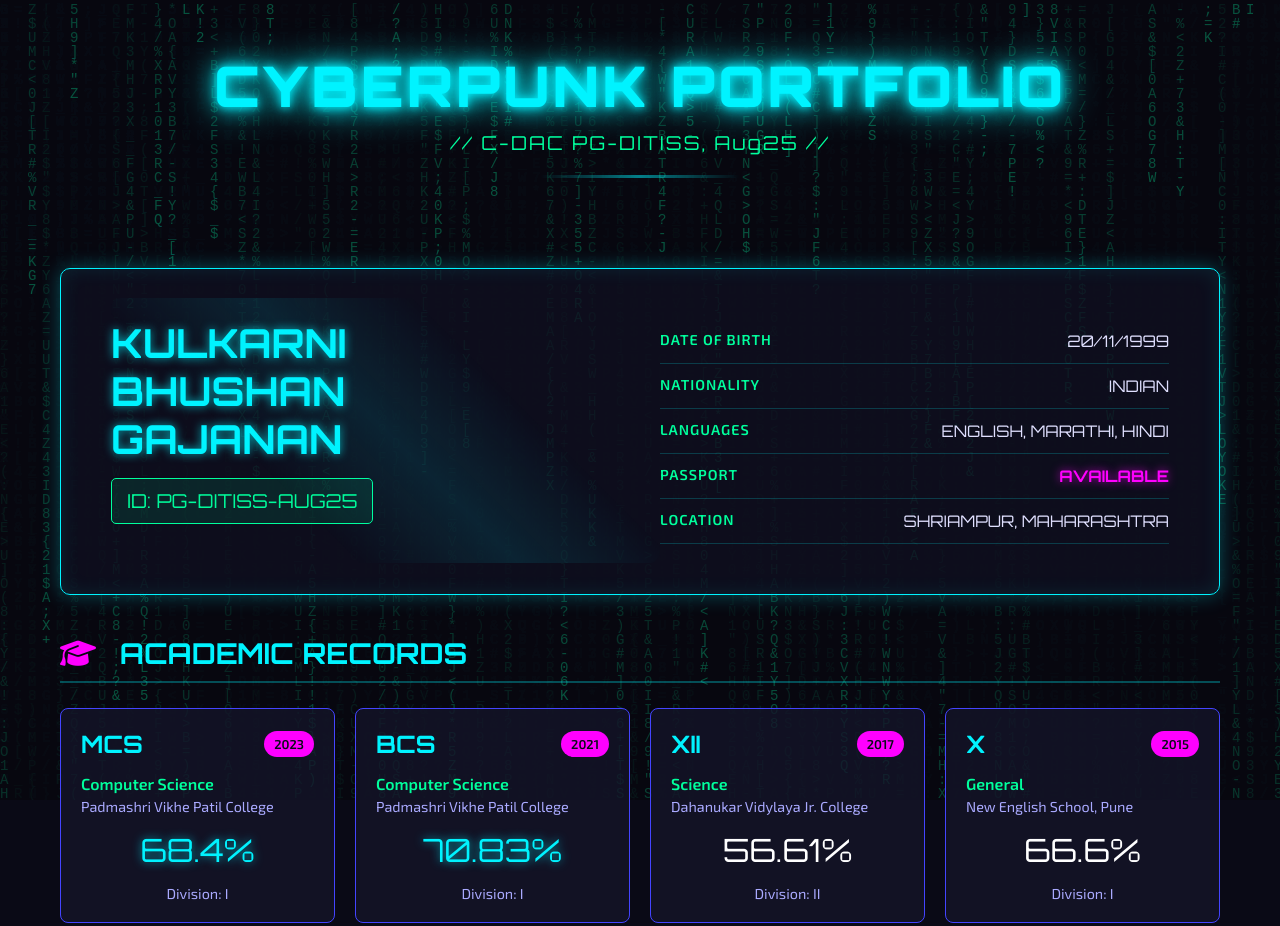
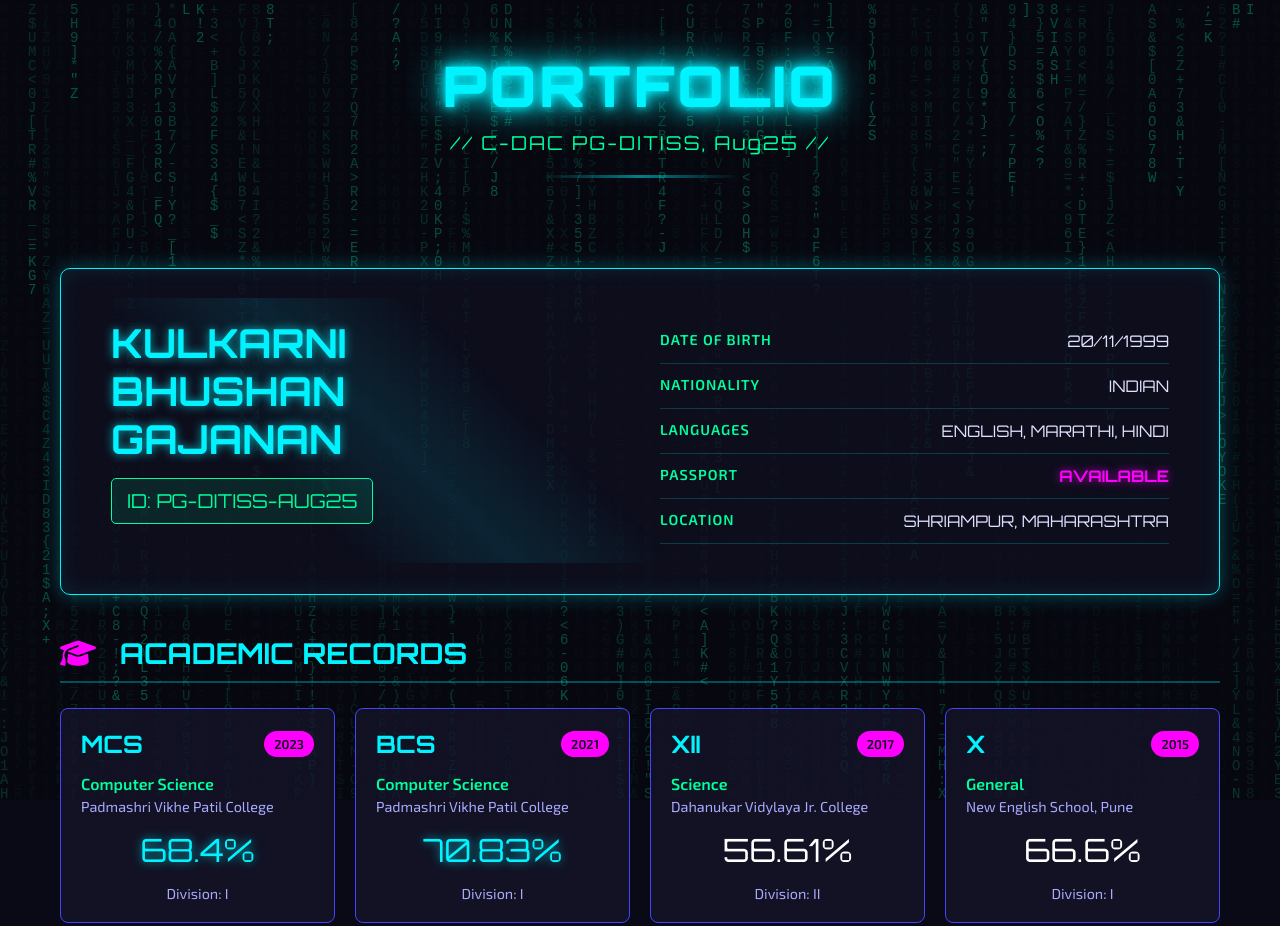
Before and after one commit to Bkulkrni/bhushan_portfolio, a plain HTML site: page index.html in a window 1280 px wide. Shown: the top 926 px of the page. Drawn offline with Linux system fonts and the light colour scheme.

```diff
--- a/index.html
+++ b/index.html
@@ -16,7 +16,7 @@
     <div class="container">
         <!-- Header with Neon Glow -->
         <header class="neon-header">
-            <div class="glitch" data-text="PORTFOLIO">CYBERPUNK PORTFOLIO</div>
+            <div class="glitch" data-text="PORTFOLIO">PORTFOLIO</div>
             <div class="subtitle">// C-DAC PG-DITISS, Aug25 //</div>
             <div class="pulse-line"></div>
         </header>
```
